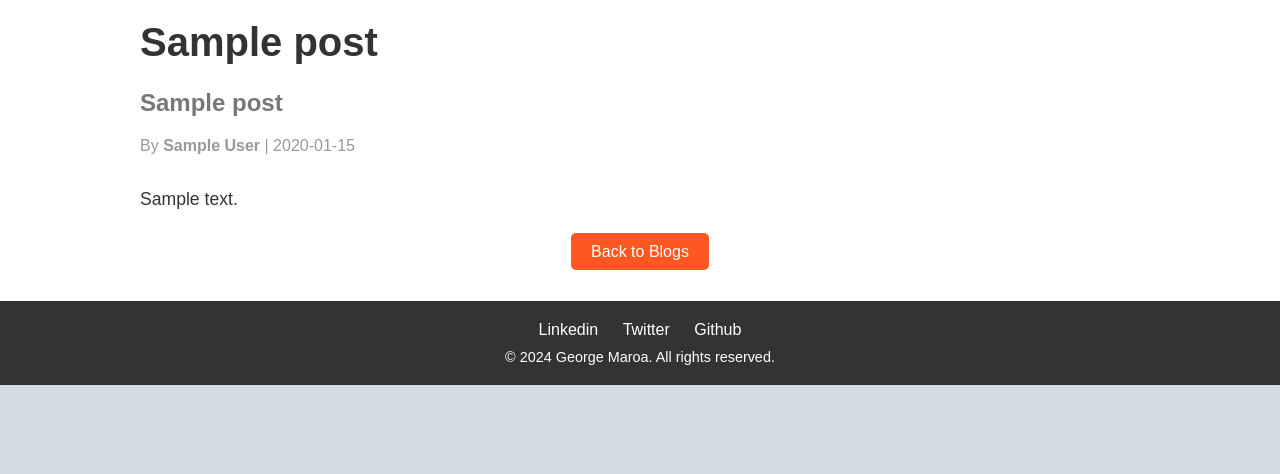
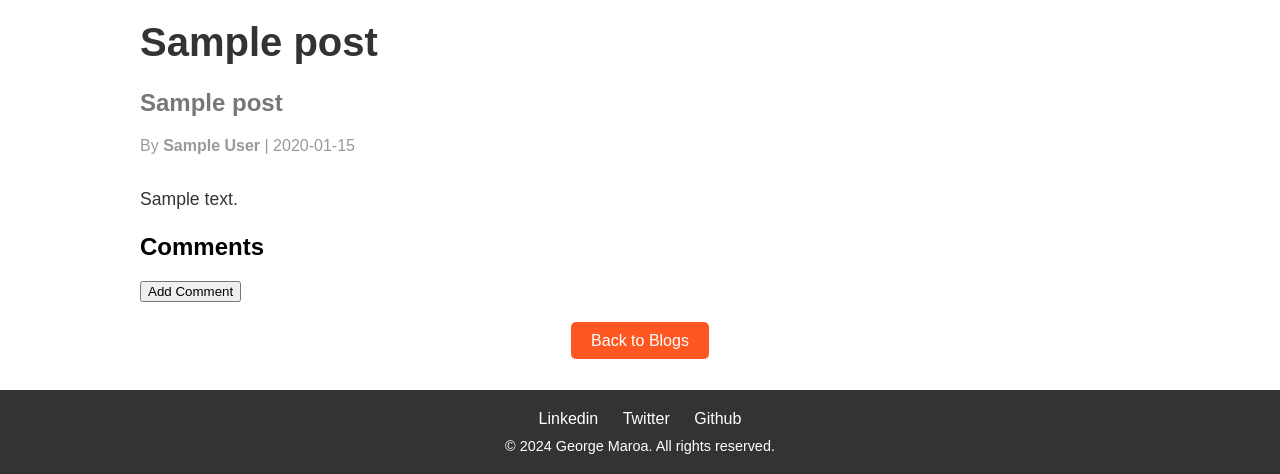
Before and after one commit to Maroa2002/Webstack---Portfolio-Project, a Flask app: page /post/1 in a window 1280 px wide. Shown: the part 842-1316 px from the top of the page. Before the commit the page ends 1227 px from the top, so only its background shows below. Run offline with Flask 3, Linux system fonts and the light colour scheme; a user stored in the database is signed in; tables that the repository leaves empty hold one stand-in row (values such as "Sample post"); grey boxes marked "Sample" are stand-in pictures; some libraries are stand-ins or nearby versions.

Commit message:
creates the section to add comments

```diff
--- a/templates/post.html
+++ b/templates/post.html
@@ -38,6 +38,19 @@
             </div>
         </article>
 
+        <!-- Comments Section -->
+        <section class="comments-section">
+            <h2>Comments</h2>
+
+            <!-- Comments Form -->
+            <form action="{{ url_for('add_comment', post_id=post.id) }}" method="POST">
+                {{ ckeditor.config(name='comment', value='', width='100%') }}
+                <button type="submit" class="submit-btn">Add Comment</button>
+            </form>
+
+
+        </section>
+
         <!-- Back to Blog Button -->
         <div class="back-btn-container">
             <a href="{{ url_for('blogs') }}" class="back-btn">Back to Blogs</a>
```
